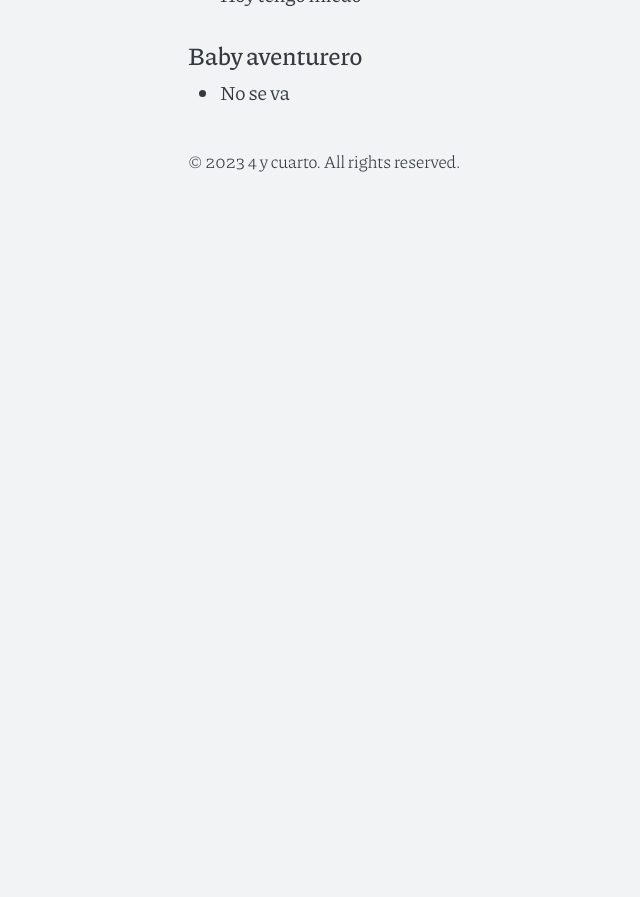
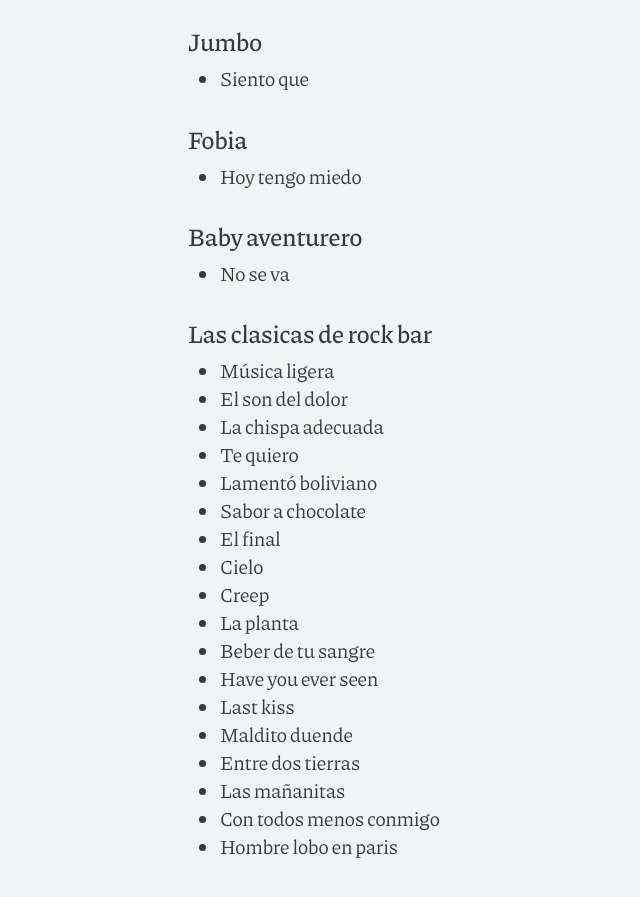
Before and after one commit to 4ycuartomx/4ycuartomx.github.io, a Jekyll site: the page built from songlist.md, in a window 1280 px wide and 900 px high, scrolled down 2239 px. Shown: the top 897 px of the window, without its empty margins (179-819 px from the left). Built offline with Jekyll 4.4.1, drawn with Linux system fonts in a browser that asks for light colours; before the commit the page ends 2453 px from its top, so only the background shows below that; some of the changed text lies outside the part shown.

Commit message:
add new songs and chacnge about us

```diff
--- a/songlist.md
+++ b/songlist.md
@@ -34,6 +34,7 @@ Te complacenos con cualquier rolita que ande en esta lista, seguimos aumentando
 * Sognare
 * Sismo
 * Luces de esta ciudad
+* Humanos como tu
 
 ## Moderatto
 * No podras
@@ -73,5 +79,24 @@ Te complacenos con cualquier rolita que ande en esta lista, seguimos aumentando
 * Hoy tengo miedo
 
 ## Baby aventurero
+* No se va
 
-* No se va
+## Las clasicas de rock bar
+* Música ligera
+* El son del dolor
+* La chispa adecuada
+* Te quiero
+* Lamentó boliviano
+* Sabor a chocolate
+* El final
+* Cielo
+* Creep
+* La planta
+* Beber de tu sangre
+* Have you ever seen
+* Last kiss
+* Maldito duende
+* Entre dos tierras
+* Las mañanitas
+* Con todos menos conmigo
+* Hombre lobo en paris
```
Also changed, not shown: other parts of songlist.md (+5 -0 lines), index.md (+1 -1 lines).
